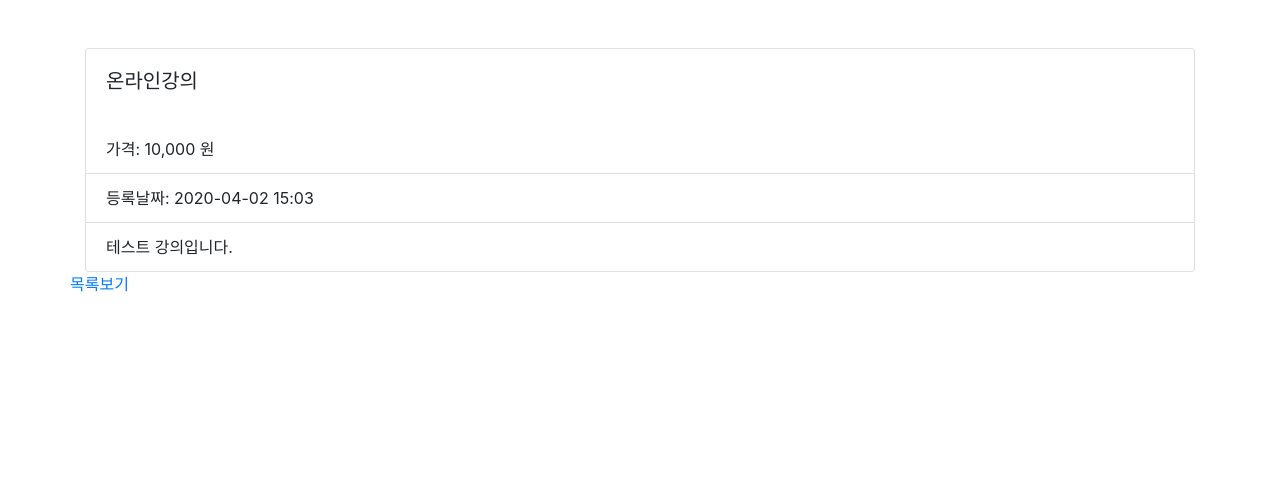
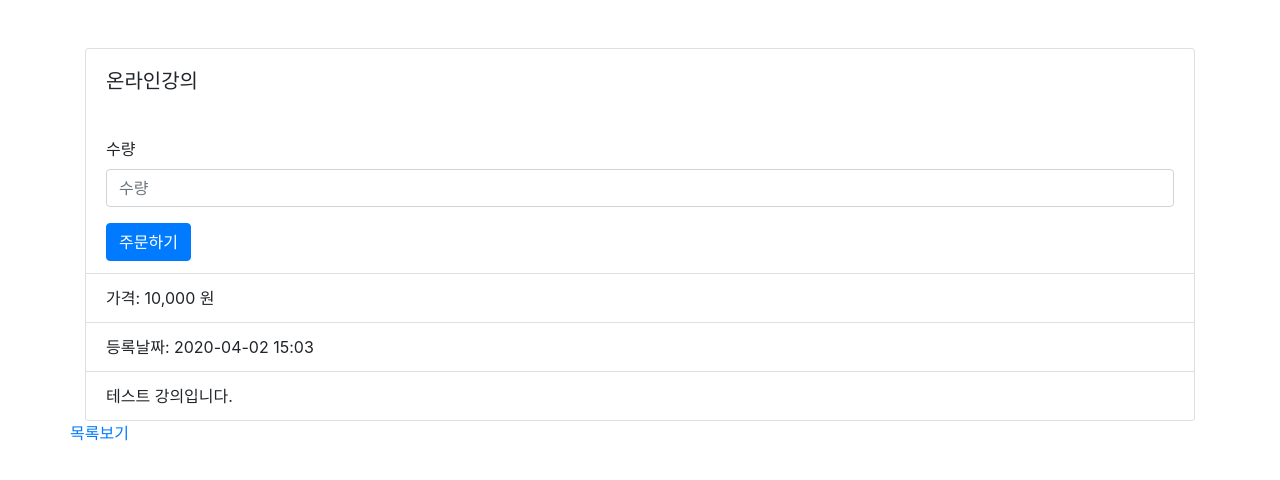
Before and after one commit to jaehyeongAN/Django-Practice, a Django app: page /product/1/ in a window 1280 px wide. Shown: the top 480 px of the page. Run offline with Django 3.2, Linux system fonts and the light colour scheme; data comes from the database, SQL or seed files in the repository; some libraries are stand-ins or nearby versions.

Commit message:
order create

```diff
--- a/django_advanced/django_advanced/urls.py
+++ b/django_advanced/django_advanced/urls.py
@@ -17,6 +17,7 @@ from django.contrib import admin
 from django.urls import path
 from customer.views import index, RegisterView, LoginView
 from product.views import ProductList, ProductCreate, ProductDetail
+from order.views import OrderCreate
 
 urlpatterns = [
     path('admin/', admin.site.urls),
@@ -25,5 +26,6 @@ urlpatterns = [
     path('login/', LoginView.as_view()),
     path('product/', ProductList.as_view()),
     path('product/create/', ProductCreate.as_view()),
-    path('product/<int:pk>/', ProductDetail.as_view())
+    path('product/<int:pk>/', ProductDetail.as_view()),
+    path('order/create/', OrderCreate.as_view())
 ]
--- /dev/null
+++ b/django_advanced/order/forms.py
@@ -0,0 +1,20 @@
+from django import forms
+from .models import Order
+
+class RegisterForm(forms.Form):
+	quantity = forms.IntegerField(
+		error_messages={
+			'required': '수량을 입력해주세요.'
+		},
+		label='수량')
+
+	product = forms.IntegerField(
+		error_messages={
+			'required': '상품설명을 입력해주세요.'
+		},
+		widget=forms.HiddenInput, label='상품설명')
+
+	def clean(self):
+		cleaned_data = super().clean()
+		quantity = cleaned_data.get('quantity')
+		product = cleaned_data.get('product')
--- a/django_advanced/product/templates/product_detail.html
+++ b/django_advanced/product/templates/product_detail.html
@@ -9,6 +9,22 @@
 				<h5 class="card-title">{{ product.name }}</h5>
 			</div>
 			<ul class="list-group list-group-flush">
+				<li class="list-group-item">
+					<form method="POST" action="/order/create">
+						{% for field in form %}
+						<div class="form-group">
+							{% ifnotequal field.name 'product' %}
+							<label for="{{ field.id_for_label }}">{{ field.label }}</label>
+							{% endifnotequal %}
+							<input type="{{ field.field.widget.input_type }}" class="form-control" id="{{ field.id_for_label }}" placeholder="{{ field.label }}" name="{{ field.name }}" value="{% ifequal field.name 'product' %}{{ product.id }}{% endifequal %}" />
+						</div>
+						{% if field.errors %}
+						<span style="color: red">{{ field.errors }]</span>
+						{% endif %}
+						{% endfor %}
+						<button type="submit" class="btn btn-primary">주문하기</button>
+					</form>
+				</li>
 				<li class="list-group-item">가격: {{ product.price|intcomma }} 원</li>
 				<li class="list-group-item">등록날짜: {{ product.register_date|date:'Y-m-d H:i' }}</li>
 				<li class="list-group-item">{{ product.description|safe }}</li>
--- a/django_advanced/product/views.py
+++ b/django_advanced/product/views.py
@@ -3,6 +3,7 @@ from django.views.generic import ListView
 from django.views.generic.edit import FormView, DeleteView
 from .models import Product
 from .forms import RegisterForm
+from order.forms import RegisterForm as OrderForm
 
 # Create your views here.
 
@@ -21,3 +22,10 @@ class ProductDetail(DeleteView):
 	template_name = 'product_detail.html'
 	queryset = Product.objects.all()
 	context_object_name = 'product'
+
+	# 위의 기존 form(ProductForm)을 먼저 수행 후 새로운 form(OrderForm) 가져옴
+	def get_context_data(self, **kwargs):
+		context = super().get_context_data(**kwargs)
+
+		context['form'] = OrderForm()
+		return context
```
Also changed, not shown: django_advanced/order/views.py (+7 -0 lines), django_advanced/customer/templates/login.html (indentation only).
